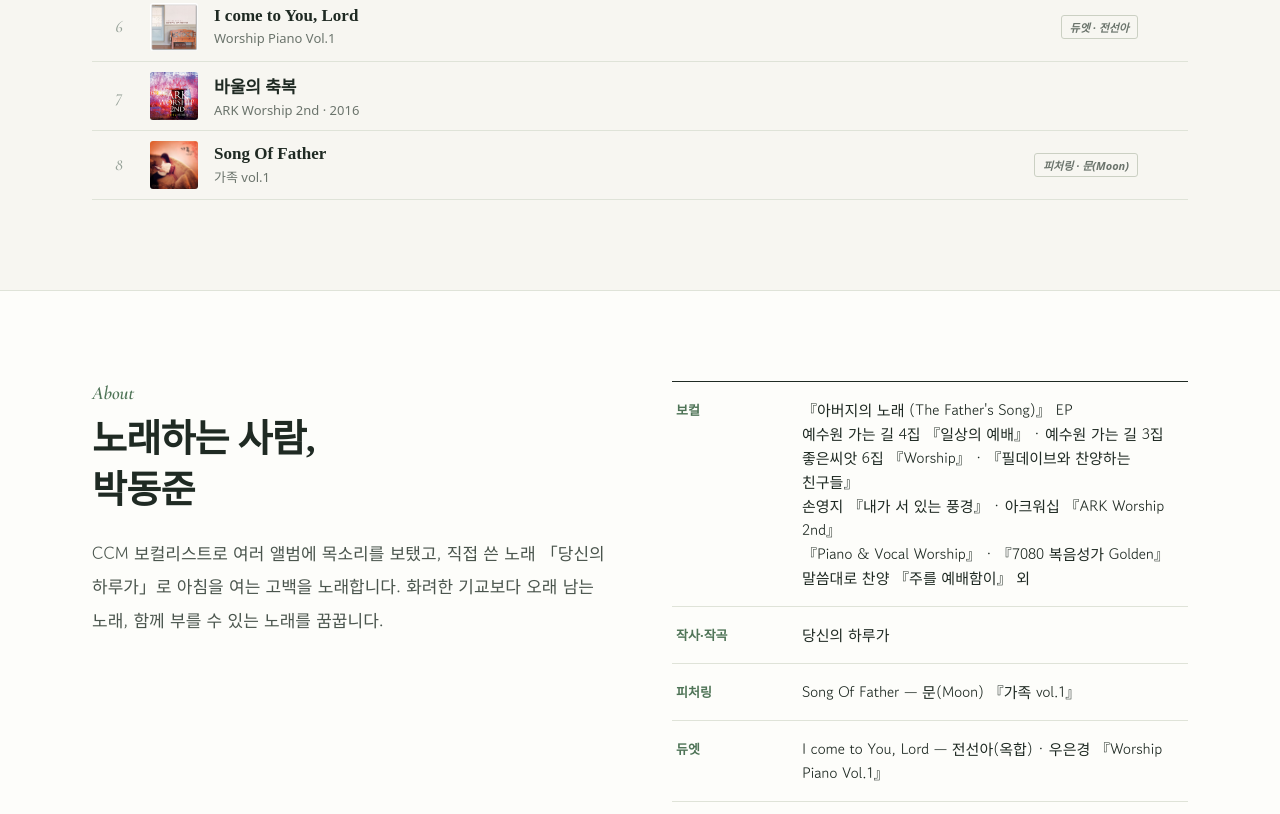
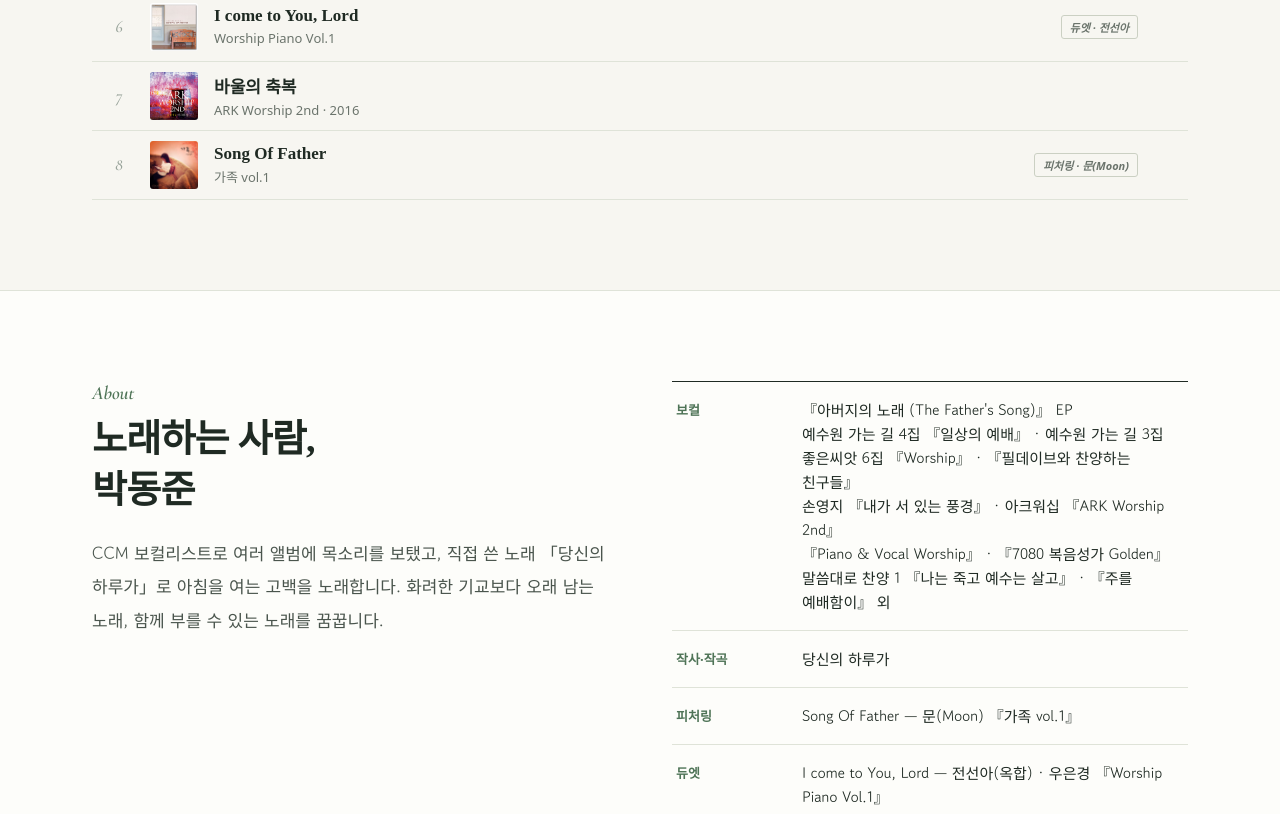
Before and after one commit to nellapark-cloud/nellapark-cloud.github.io, a plain HTML site: page songs/index.html in a window 1280 px wide. Shown: the part 1573-2387 px from the top of the page. Drawn offline with nearby package versions, Linux system fonts and the light colour scheme; a web font is replaced by a local one.

Commit message:
노래와 작품: '겟세마네 기도' (말씀대로 찬양 1) 추가
Co-Authored-By: Claude Opus 5.5 <noreply@anthropic.com>
Claude-Session: https://claude.ai/code/session_0148xjjzk158y5CBLFsbZnYZ

```diff
--- a/songs/index.html
+++ b/songs/index.html
@@ -260,7 +260,7 @@ footer{max-width:1160px;margin:0 auto;padding:24px 32px 36px;display:flex;flex-w
       <p class="lead rv">CCM 보컬리스트로 여러 앨범에 목소리를 보탰고, 직접 쓴 노래 「당신의 하루가」로 아침을 여는 고백을 노래합니다. 화려한 기교보다 오래 남는 노래, 함께 부를 수 있는 노래를 꿈꿉니다.</p>
     </div>
     <ul class="credits rv">
-      <li><em>보컬</em><span>『아버지의 노래 (The Father's Song)』 EP<br>예수원 가는 길 4집 『일상의 예배』 · 예수원 가는 길 3집<br>좋은씨앗 6집 『Worship』 · 『필데이브와 찬양하는 친구들』<br>손영지 『내가 서 있는 풍경』 · 아크워십 『ARK Worship 2nd』<br>『Piano &amp; Vocal Worship』 · 『7080 복음성가 Golden』<br>말씀대로 찬양 『주를 예배함이』 외</span></li>
+      <li><em>보컬</em><span>『아버지의 노래 (The Father's Song)』 EP<br>예수원 가는 길 4집 『일상의 예배』 · 예수원 가는 길 3집<br>좋은씨앗 6집 『Worship』 · 『필데이브와 찬양하는 친구들』<br>손영지 『내가 서 있는 풍경』 · 아크워십 『ARK Worship 2nd』<br>『Piano &amp; Vocal Worship』 · 『7080 복음성가 Golden』<br>말씀대로 찬양 1 『나는 죽고 예수는 살고』 · 『주를 예배함이』 외</span></li>
       <li><em>작사·작곡</em><span>당신의 하루가</span></li>
       <li><em>피처링</em><span>Song Of Father — 문(Moon) 『가족 vol.1』</span></li>
       <li><em>듀엣</em><span>I come to You, Lord — 전선아(옥합) · 우은경 『Worship Piano Vol.1』</span></li>
@@ -342,6 +342,9 @@ const ALBUMS = [
   { key:'gospel7080', title:'7080 복음성가 Golden', type:'컴필레이션', year:'', artist:'Various',
     cover:'covers/7080.jpg',
     tracks:['사명'] },
+  { key:'word1', title:'나는 죽고 예수는 살고', type:'오세광 · 말씀대로 찬양 1 (고난, 부활)', year:'', artist:'오세광',
+    cover:'covers/word1.jpg',
+    tracks:['겟세마네 기도'] },
   { key:'woo', title:'Worship Piano Vol.1', type:'우은경 · 듀엣 참여', year:'', artist:'우은경', cover:'covers/woo.png',
     tracks:['I come to You Lord'] }
 ];
```
Also changed, not shown: songs/covers/word1.jpg (added).
